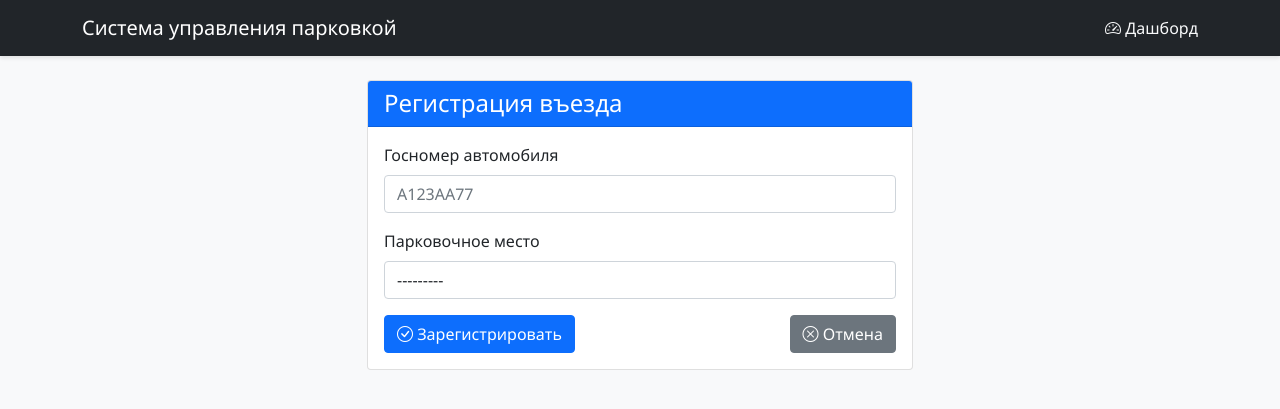
After one commit to Deku032/ParkLab, a Django app: page /entry/ in a window 1280 px wide. The commit adds this page. Shown: the top 409 px of the page. Run offline with Django 5.2, Linux system fonts and the light colour scheme; data comes from the database, SQL or seed files in the repository; both versions use the stored data as it was after the commit.

Commit message:
ItogZachet(1)

```diff
--- /dev/null
+++ b/parking_system/main/forms.py
@@ -0,0 +1,36 @@
+from django import forms
+from .models import ParkingSpot, ParkingSession, Tariff
+
+class EntryForm(forms.Form):
+    """Форма для регистрации въезда"""
+    car_plate = forms.CharField(
+        label='Госномер автомобиля',
+        max_length=15,
+        widget=forms.TextInput(attrs={
+            'class': 'form-control',
+            'placeholder': 'А123АА77'
+        })
+    )
+
+    spot = forms.ModelChoiceField(
+        label='Парковочное место',
+        queryset=ParkingSpot.objects.none(),  # Будет установлен в __init__
+        widget=forms.Select(attrs={'class': 'form-control'})
+    )
+
+    def __init__(self, *args, **kwargs):
+        super().__init__(*args, **kwargs)
+        # Показываем только свободные места
+        occupied_spots = ParkingSession.objects.filter(
+            status='active'
+        ).values_list('spot_id', flat=True)
+        free_spots = ParkingSpot.objects.exclude(id__in=occupied_spots)
+        self.fields['spot'].queryset = free_spots
+
+class ExitForm(forms.Form):
+    """Форма для регистрации выезда (с подтверждением)"""
+    confirm = forms.BooleanField(
+        label='Подтвердить выезд',
+        required=True,
+        widget=forms.CheckboxInput(attrs={'class': 'form-check-input'})
+    )
--- /dev/null
+++ b/parking_system/main/templates/dashboard/base.html
@@ -0,0 +1,54 @@
+<!DOCTYPE html>
+<html lang="ru">
+<head>
+    <meta charset="UTF-8">
+    <meta name="viewport" content="width=device-width, initial-scale=1.0">
+    <title>{% block title %}Управление парковкой{% endblock %}</title>
+    <link href="https://cdn.jsdelivr.net/npm/bootstrap@5.1.3/dist/css/bootstrap.min.css" rel="stylesheet">
+    <link rel="stylesheet" href="https://cdn.jsdelivr.net/npm/bootstrap-icons@1.8.1/font/bootstrap-icons.css">
+    <style>
+        body {
+            background-color: #f8f9fa;
+            font-family: 'Segoe UI', Tahoma, Geneva, Verdana, sans-serif;
+        }
+        .navbar {
+            box-shadow: 0 2px 4px rgba(0,0,0,.1);
+        }
+    </style>
+</head>
+<body>
+    <!-- Навигация -->
+    <nav class="navbar navbar-dark bg-dark">
+        <div class="container">
+            <a class="navbar-brand" href="{% url 'main' %}">
+                <i class="bi bi-p-square-fill"></i> Система управления парковкой
+            </a>
+            <div class="navbar-nav">
+                <a href="{% url 'main' %}" class="nav-link text-light">
+                    <i class="bi bi-speedometer2"></i> Дашборд
+                </a>
+            </div>
+        </div>
+    </nav>
+
+    <!-- Сообщения -->
+    <div class="container mt-3">
+        {% if messages %}
+        {% for message in messages %}
+        <div class="alert alert-{{ message.tags }} alert-dismissible fade show" role="alert">
+            {{ message }}
+            <button type="button" class="btn-close" data-bs-dismiss="alert"></button>
+        </div>
+        {% endfor %}
+        {% endif %}
+    </div>
+
+    <!-- Основной контент -->
+    <main>
+        {% block content %}{% endblock %}
+    </main>
+
+    <!-- Bootstrap JS -->
+    <script src="https://cdn.jsdelivr.net/npm/bootstrap@5.1.3/dist/js/bootstrap.bundle.min.js"></script>
+</body>
+</html>
--- /dev/null
+++ b/parking_system/main/templates/dashboard/entry.html
@@ -0,0 +1,44 @@
+{% extends 'dashboard/base.html' %}
+{% block content %}
+<div class="container mt-4">
+    <div class="row justify-content-center">
+        <div class="col-md-6">
+            <div class="card">
+                <div class="card-header bg-primary text-white">
+                    <h4 class="mb-0">Регистрация въезда</h4>
+                </div>
+                <div class="card-body">
+                    <form method="post">
+                        {% csrf_token %}
+
+                        <div class="mb-3">
+                            <label class="form-label">{{ form.car_plate.label }}</label>
+                            {{ form.car_plate }}
+                            {% if form.car_plate.errors %}
+                            <div class="text-danger">{{ form.car_plate.errors }}</div>
+                            {% endif %}
+                        </div>
+
+                        <div class="mb-3">
+                            <label class="form-label">{{ form.spot.label }}</label>
+                            {{ form.spot }}
+                            {% if form.spot.errors %}
+                            <div class="text-danger">{{ form.spot.errors }}</div>
+                            {% endif %}
+                        </div>
+
+                        <div class="d-flex justify-content-between">
+                            <button type="submit" class="btn btn-primary">
+                                <i class="bi bi-check-circle"></i> Зарегистрировать
+                            </button>
+                            <a href="{% url 'main' %}" class="btn btn-secondary">
+                                <i class="bi bi-x-circle"></i> Отмена
+                            </a>
+                        </div>
+                    </form>
+                </div>
+            </div>
+        </div>
+    </div>
+</div>
+{% endblock %}
--- a/parking_system/main/urls.py
+++ b/parking_system/main/urls.py
@@ -3,4 +3,8 @@ from . import views
 
 urlpatterns = [
     path('', views.dashboard, name='main'),
+    path('entry/', views.register_entry, name='register_entry'),
+    path('exit/', views.quick_exit, name='quick_exit'),
+    path('exit/<int:session_id>/', views.register_exit, name='register_exit_detail'),
+
 ]
--- a/parking_system/main/views.py
+++ b/parking_system/main/views.py
@@ -1,14 +1,17 @@
 from django.shortcuts import render
 from django.db.models import Count, Sum, Q, Exists, OuterRef
 from django.utils import timezone
-from .models import ParkingSpot, ParkingSession
+from .models import ParkingSpot, ParkingSession, Tariff
 from datetime import timedelta
+from django.shortcuts import render, redirect, get_object_or_404
+from django.contrib import messages
+from .forms import EntryForm, ExitForm
 
 
 def dashboard(request):
-    # Оптимизированный запрос с аннотацией занятости
+
     parking_spots = ParkingSpot.objects.annotate(
-        # Добавляем поле occupied_annotation в каждый объект
+
         occupied_annotation=Exists(
             ParkingSession.objects.filter(
                 spot=OuterRef('pk'),  # pk текущего ParkingSpot
@@ -53,3 +56,97 @@ def dashboard(request):
     }
 
     return render(request, 'dashboard/index.html', context)
+
+def register_entry(request):
+    """
+    Обработчик регистрации въезда автомобиля.
+    request - объект HTTP-запроса от пользователя.
+    """
+    if request.method == 'POST':  # Если форма была отправлена
+        form = EntryForm(request.POST)  # Создаем форму с данными из POST-запроса
+
+        if form.is_valid():  # Проверяем валидность формы
+
+            car_plate = form.cleaned_data['car_plate']
+            spot = form.cleaned_data['spot']
+
+
+            tariff = Tariff.objects.filter(is_active=True).first()
+
+            if not tariff:
+                messages.error(request, 'Нет активного тарифа!')
+                return redirect('dashboard')
+            try:
+
+                ParkingSession.objects.create(
+                    car_plate=car_plate,
+                    spot=spot,
+                    tariff=tariff,
+                    status='active'
+                )
+
+                messages.success(request,
+                    f'Автомобиль {car_plate} зарегистрирован на месте {spot.number}')
+                return redirect('dashboard')
+
+            except Exception as e:
+                messages.error(request, f'Ошибка: {str(e)}')
+    else:
+        # Если GET-запрос - создаем пустую форму
+        form = EntryForm()
+
+
+    return render(request, 'dashboard/entry.html', {'form': form})
+
+def register_exit(request, session_id):
+    """
+    Обработчик регистрации выезда по ID сессии.
+    session_id - идентификатор сессии из URL.
+    """
+
+    session = get_object_or_404(ParkingSession, id=session_id)
+
+    if request.method == 'POST':
+        form = ExitForm(request.POST)
+        if form.is_valid() and form.cleaned_data['confirm']:
+
+            try:
+
+                session.complete()
+                messages.success(request,
+                    f'Автомобиль {session.car_plate} выехал. Стоимость: {session.cost} ₽')
+                return redirect('dashboard')
+            except Exception as e:
+                messages.error(request, f'Ошибка: {str(e)}')
+    else:
+        form = ExitForm()
+
+
+    return render(request, 'dashboard/exit.html', {
+        'form': form,
+        'session': session
+    })
+
+def quick_exit(request):
+
+
+    active_sessions = ParkingSession.objects.filter(status='active')
+
+    if request.method == 'POST':
+
+        session_id = request.POST.get('session_id')
+
+        session = get_object_or_404(ParkingSession, id=session_id)
+
+        try:
+            session.complete()
+            messages.success(request,
+                f'Автомобиль {session.car_plate} выехал. Стоимость: {session.cost} ₽')
+            return redirect('dashboard')
+        except Exception as e:
+            messages.error(request, f'Ошибка: {str(e)}')
+
+
+    return render(request, 'dashboard/quick_exit.html', {
+        'active_sessions': active_sessions
+    })
```
Also changed, not shown: parking_system/main/templates/dashboard/index.html (+14 -10 lines), parking_system/main/templates/dashboard/quick_exit.html (added, +49 -0 lines), parking_system/db.sqlite3, parking_system/main/templates/dashboard/exit.html (added).
